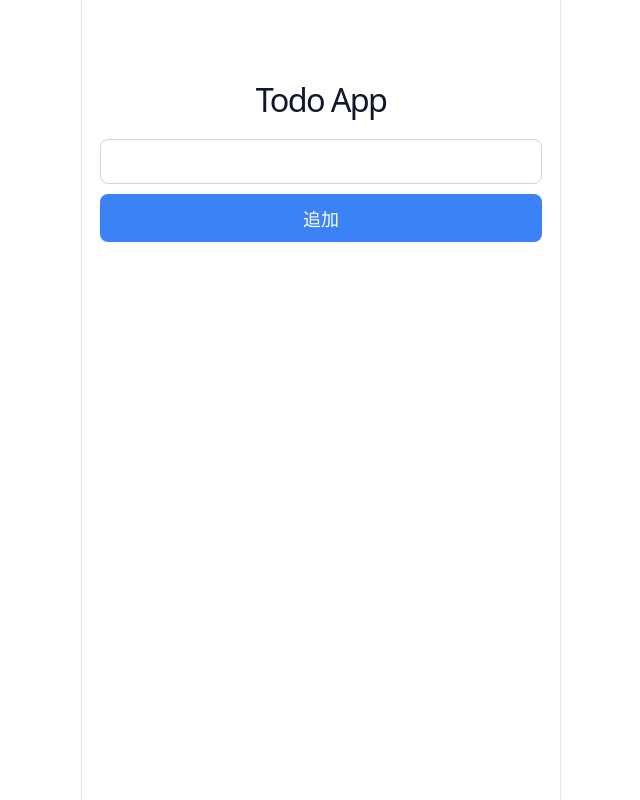
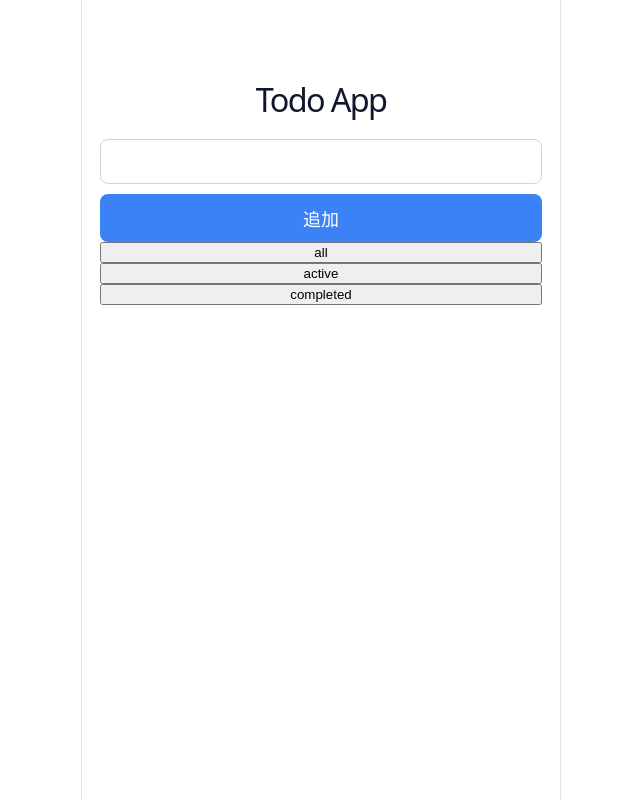
Before and after one commit to komekoneko/Todo-App-TypeScript-, a React (Vite) app: page / in a window 1280 px wide. Shown: the whole page, without its empty margins (319-959 px from the left). Built offline with nearby package versions, Linux system fonts and the light colour scheme.

Commit message:
add filter function

```diff
--- a/src/App.tsx
+++ b/src/App.tsx
@@ -7,11 +7,14 @@
   text: string,
   done: boolean
 }
+
+type Filter = "all" | "active" | "completed"
 function App() {
   const saved = localStorage.getItem("todos");
 
   const [ todos, setTodos ] = useState<Todo[]>(saved? JSON.parse(saved) : [])
   const [ input, setInput] = useState("");
+  const [filter, setFilter] = useState<Filter>("all")
 
   useEffect(() => {
     localStorage.setItem("todos", JSON.stringify(todos))
@@ -40,13 +43,26 @@
     setTodos(dlResult);
   }
 
+  const visibleTodos = todos.filter((todo) => {
+    if(filter === "all"){
+      return true
+    }else if(filter === "active"){
+      return !todo.done
+    }else {
+      return todo.done
+    }
+  })
+
   return (
     <>
       <h1>Todo App</h1>
       <input type="text" value={input} onChange={(e) => setInput(e.target.value)} />
       <button onClick={addTodo}>追加</button>
+      <button onClick={() => setFilter("all")} >all</button>
+      <button onClick={() => setFilter("active")}>active</button>
+      <button onClick={() => setFilter("completed")}>completed</button>
       <ul>
-        {todos.map((todo) => {
+        {visibleTodos.map((todo) => {
           return <li key={todo.id}
            onClick={() => toggleTodo(todo.id)}>
             <span style={{textDecoration: todo.done?  "line-through": "none"}}>{todo.text}</span>
```
